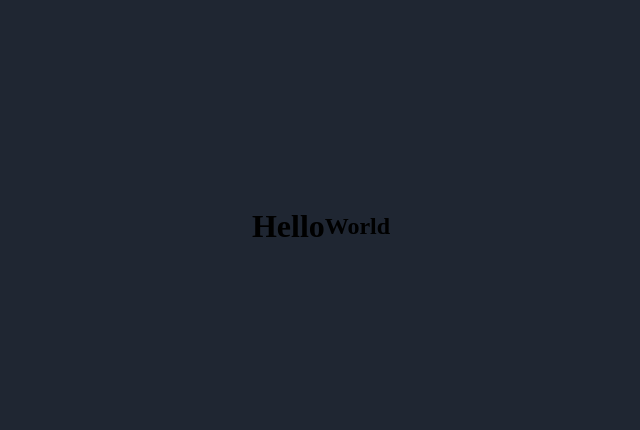
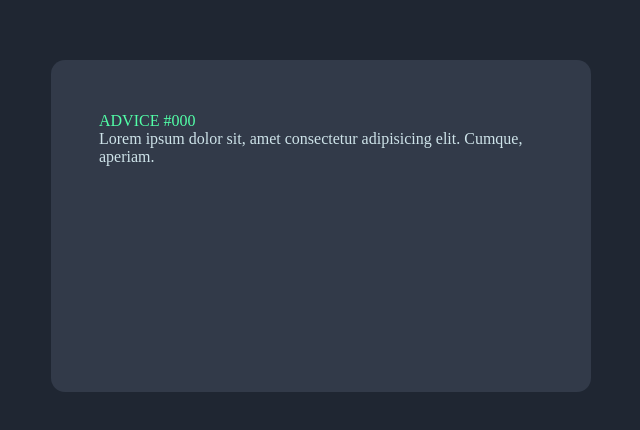
Before and after one commit to dieegofrr/advice-generator, a React (Vite) app: page / in a window 1280 px wide. Shown: the part 174-604 px from the top of the page, without its empty margins (319-959 px from the left). Built offline with nearby package versions, Linux system fonts and the light colour scheme.

Commit message:
chore: add Card

```diff
--- a/src/pages/App.tsx
+++ b/src/pages/App.tsx
@@ -1,10 +1,7 @@
+import Card from '@/components/Card';
+
 const App = () => {
-  return (
-    <>
-      <h1>Hello</h1>
-      <h2>World</h2>
-    </>
-  );
+  return <Card />;
 };
 
 export default App;
```
